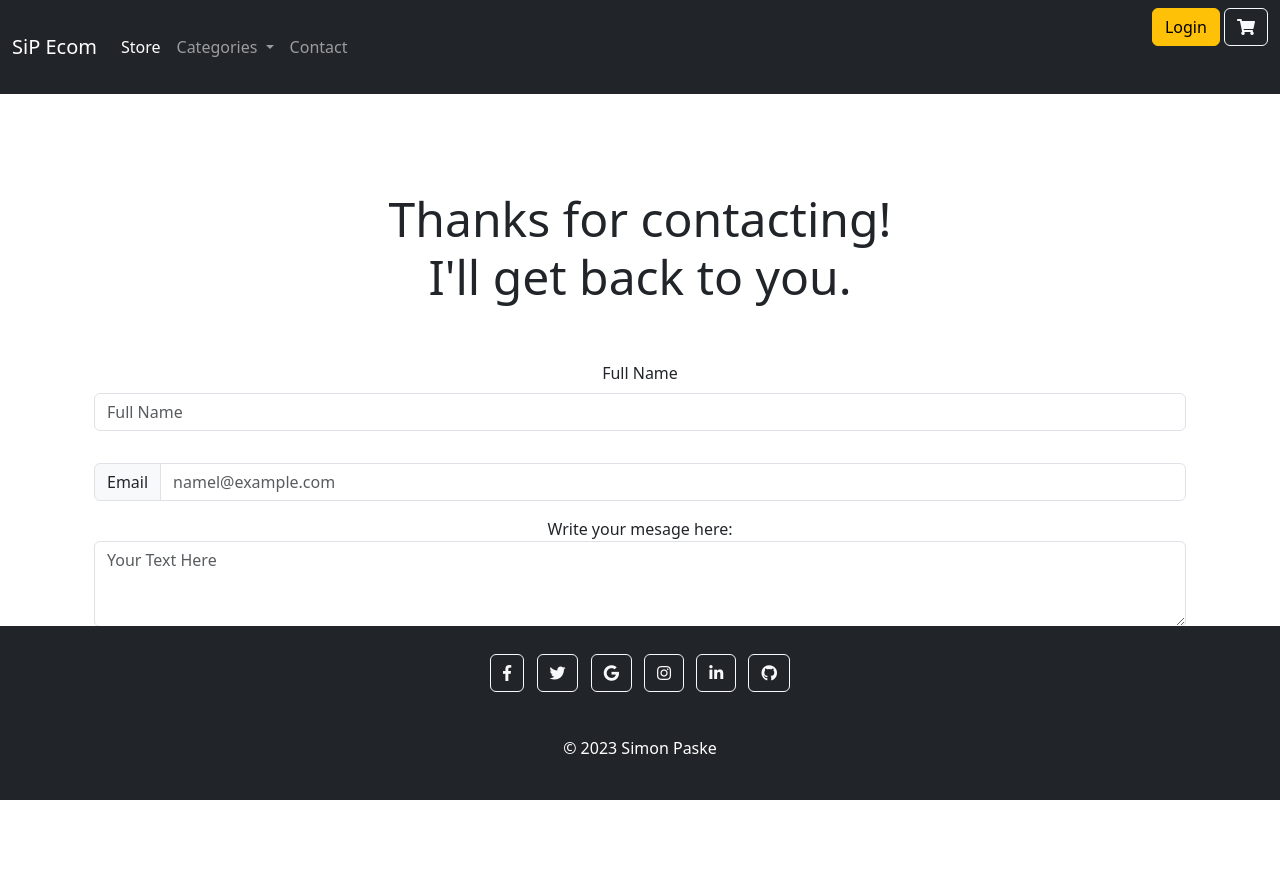
After one commit to SimonPaske/sip-home, a Django app: page /contact/ in a window 1280 px wide. The commit adds this page. Run offline with Django 3.2, Linux system fonts and the light colour scheme; some libraries are stand-ins or nearby versions.

Commit message:
Update styles for html templates and add contact html

```diff
--- a/store/templates/store/base.html
+++ b/store/templates/store/base.html
@@ -24,7 +24,7 @@
     <div class="collapse navbar-collapse" id="navbarSupportedContent">
       <ul class="navbar-nav me-auto mb-2 mb-lg-0">
         <li class="nav-item">
-          <a class="nav-link active" aria-current="page" href="#">Store</a>
+          <a class="nav-link active" aria-current="page" href="{% url 'store' %}">Store</a>
         </li>
         <li class="nav-item dropdown">
           <a class="nav-link dropdown-toggle" href="#" role="button" data-bs-toggle="dropdown" aria-expanded="false">
@@ -36,7 +36,7 @@
             <li><a class="dropdown-item" href="{% url 'otherstuff' %}">Something else here</a></li>
           </ul>
           <li class="nav-item">
-            <a class="nav-link" href="#">Contact</a>
+            <a class="nav-link" href="{% url 'contact' %}">Contact</a>
           </li>
         </li>
       </ul>
@@ -47,19 +47,26 @@
 
     <p id="cart-total">0</p>
 </div>
-
     </div>
   </div>
 </nav>
+<br>
+<br>
+<br>
 
 <div class="container">
     {% block content %}
 
     {% endblock content %}
 </div>
-
+<br>
+<br>
+<br>
+<br>
+<br>
+<br>
 <!-- Footer -->
-<footer class="bg-dark text-center text-white">
+<footer class="bg-dark text-center text-white fixed-bottom">
   <!-- Grid container -->
   <div class="container p-4">
     <!-- Section: Social media -->
@@ -93,17 +100,6 @@
 </footer>
 <!-- Footer -->
 <!-- JavaScript to update the Categories link -->
-<script>
-  $(document).ready(function () {
-    $('.dropdown-item').click(function (e) {
-      e.preventDefault();
-      var category = $(this).data('category');
-      var url = "{% url 'store' %}" + "?category=" + category;
-      $('a.dropdown-toggle').attr('href', url);
-      window.location.href = url;
-    });
-  });
-</script>
         <script src="https://cdn.jsdelivr.net/npm/bootstrap@5.3.1/dist/js/bootstrap.bundle.min.js" integrity="sha384-HwwvtgBNo3bZJJLYd8oVXjrBZt8cqVSpeBNS5n7C8IVInixGAoxmnlMuBnhbgrkm" crossorigin="anonymous"></script>
 
       </body>
--- /dev/null
+++ b/store/templates/store/contact.html
@@ -0,0 +1,36 @@
+{% extends 'store/base.html' %} {% load static %} {% block content %}
+
+<div class="row mx-auto align-items-center">
+    <div class="col box text-center">
+        <br>
+        <div> <h3 class="display-5 text-center">
+            Thanks for contacting!<br>
+            I'll get back to you.
+          </h3>
+        </div>
+        <br>
+        <br>
+        <div class="box" id="form-wrapper">
+            <form class="row g-3">
+                <div class="mb-3">
+                  <label for="validationDefault01" class="form-label">Full Name</label>
+                  <input type="text" class="form-control" id="validationDefault01" placeholder="Full Name" required="">
+          </div>
+          <div class="input-group">
+            <span class="input-group-text" id="inputGroupPrepend2">Email</span>
+            <input type="email" class="form-control" id="validationDefaultEmail" aria-describedby="inputGroupEmail" placeholder="namel@example.com" required="">
+          </div>
+          <div class="form-group">
+            <label for="exampleFormControlTextarea1">Write your mesage here:</label>
+            <textarea class="form-control" id="exampleFormControlTextarea1" rows="3" placeholder="Your Text Here"></textarea>
+          </div>
+          <div class="d-grid gap-2 col-6 mx-auto">
+            <button class="btn btn-success" type="submit">Submit form</button>
+          </div>
+      </form>
+    </div>
+    <br>
+          <br>
+  </div>
+</div>
+  {% endblock content %} action="https://formspree.io/f/xnqydvyq" method="post"
--- a/store/urls.py
+++ b/store/urls.py
@@ -3,6 +3,7 @@ from . import views
 
 urlpatterns = [
     path('', views.store, name="store"),
+    path('contact/', views.contact, name="contact"),
     path('cart/', views.cart, name="cart"),
     path('checkout/', views.checkout, name='checkout'),
     path('mystery/', views.mystery, name='mystery'),
--- a/store/views.py
+++ b/store/views.py
@@ -27,3 +27,7 @@ def otherstuff(request):
 def nature(request):
     context = {}
     return render(request, 'store/nature.html')
+
+def contact(request):
+    context = {}
+    return render(request, 'store/contact.html')
```
Also changed, not shown: store/templates/store/store.html (+8 -3 lines).
